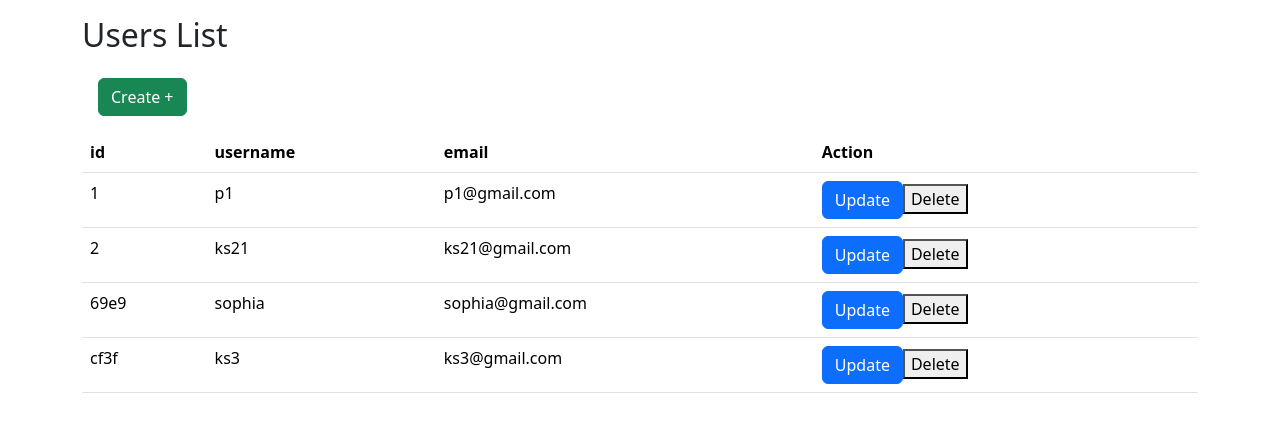
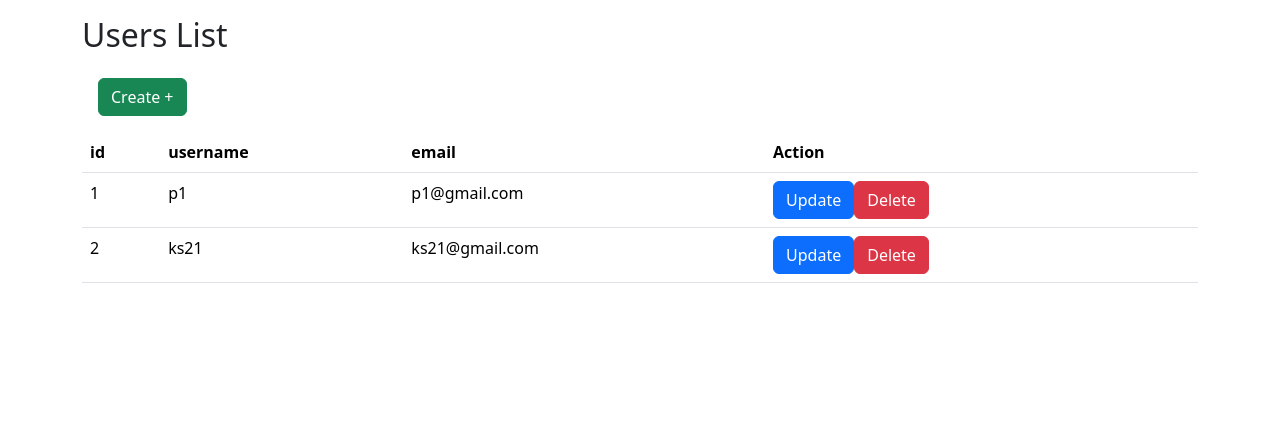
Before and after one commit to keosophon/react_app_and_json_server, a React (Create React App) app: page / in a window 1280 px wide. Shown: the top 432 px of the page. Built offline with nearby package versions, Linux system fonts and the light colour scheme; data requests are answered from the project's data file.

Commit message:
delete button

```diff
--- a/db.json
+++ b/db.json
@@ -9,16 +9,6 @@
       "id": "2",
       "username": "ks21",
       "email": "ks21@gmail.com"
-    },
-    {
-      "id": "69e9",
-      "username": "sophia",
-      "email": "sophia@gmail.com"
-    },
-    {
-      "id": "cf3f",
-      "username": "ks3",
-      "email": "ks3@gmail.com"
     }
   ]
 }
--- a/src/components/Home.js
+++ b/src/components/Home.js
@@ -13,6 +13,16 @@ export default function Home() {
         console.error("There was an error fetching the users' data", error);
       });
   }, []);
+
+  const handleDelete = (id) => {
+    const confirm = window.confirm("Do you want to delete: " + id);
+    if (confirm) {
+      axios.delete("http://localhost:8000/users/" + id).then((result) => {
+        alert("Successfully deleted: " + id);
+        window.location.reload();
+      });
+    }
+  };
 
   return (
     <div className="container mt-3">
@@ -39,7 +49,12 @@ export default function Home() {
                 <Link className="btn btn-primary" to={`/update/${user.id}`}>
                   Update
                 </Link>
-                <button>Delete</button>
+                <button
+                  className="btn btn-danger ml-3wqre"
+                  onClick={(e) => handleDelete(user.id)}
+                >
+                  Delete
+                </button>
               </td>
             </tr>
           ))}
```
